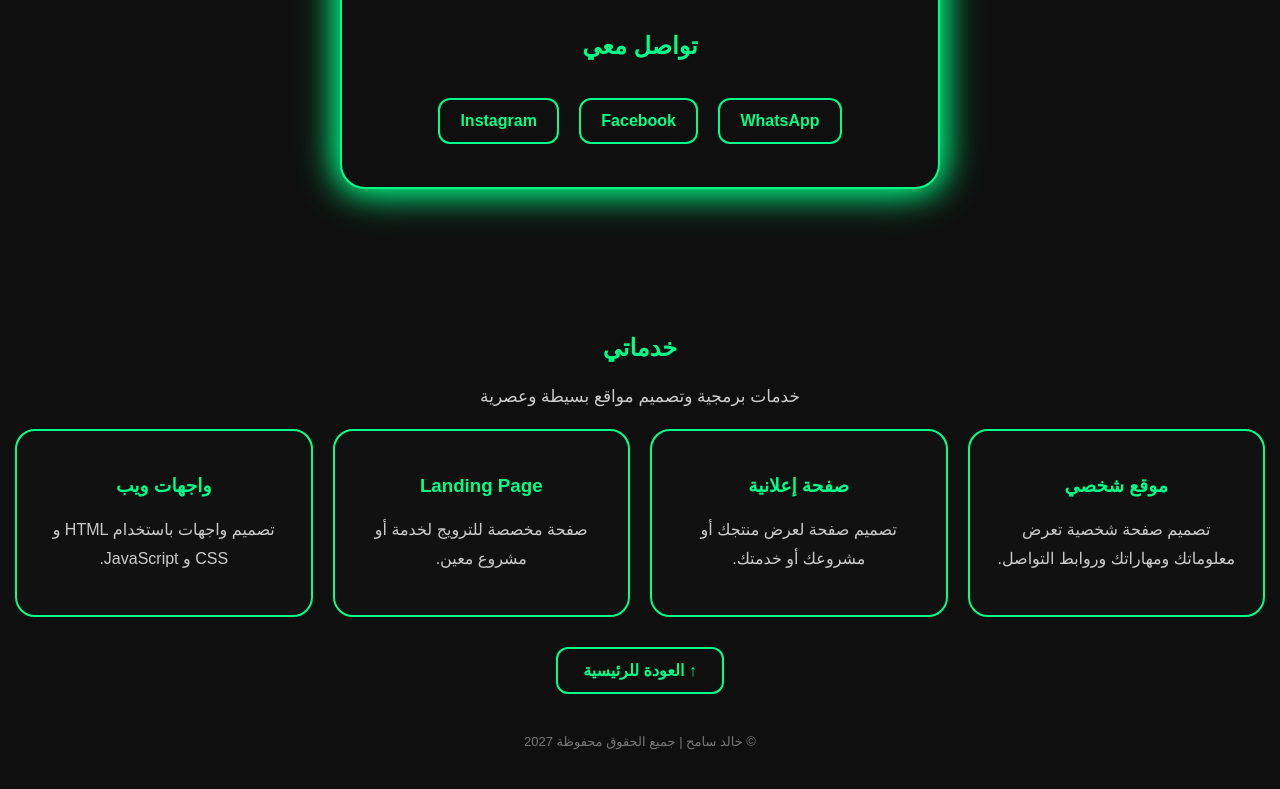
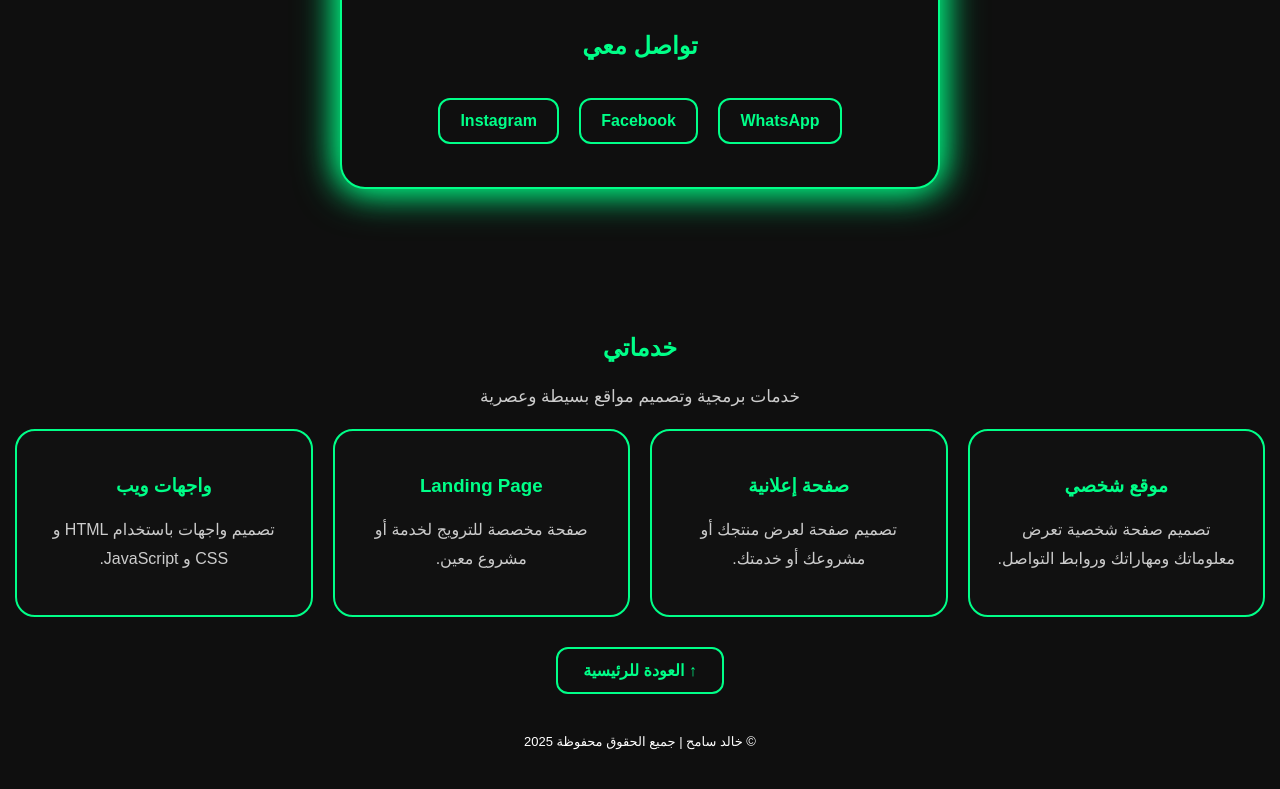
Before and after one commit to khaldsamh435-coder/my-website., a plain HTML site: page index.html in a window 1280 px wide. Shown: the part 573-1362 px from the top of the page. Drawn offline with Linux system fonts and the light colour scheme.

Commit message:
Update index.html

```diff
--- a/index.html
+++ b/index.html
@@ -187,7 +187,7 @@
 
         footer {
             margin-top: 40px;
-            color: #777;
+            color: #ffffff;
             font-size: 13px;
         }
 
@@ -353,7 +353,7 @@
 
     <footer>
 
-        © خالد سامح | جميع الحقوق محفوظة 2027
+        © خالد سامح | جميع الحقوق محفوظة 2025
 
     </footer>
 
```
